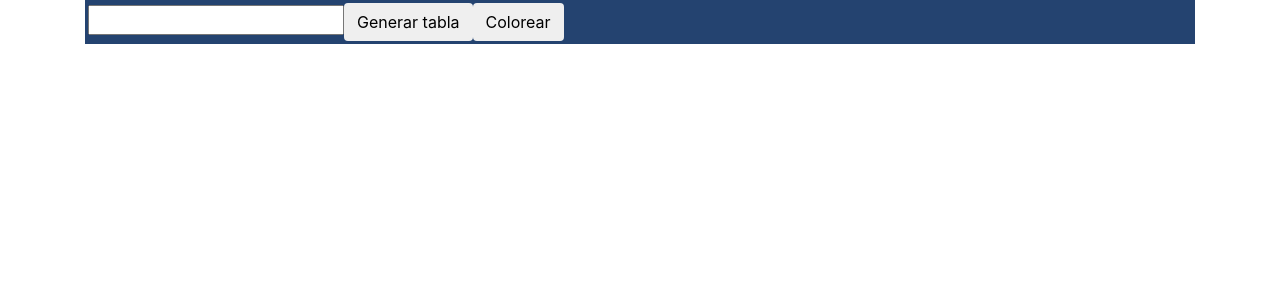
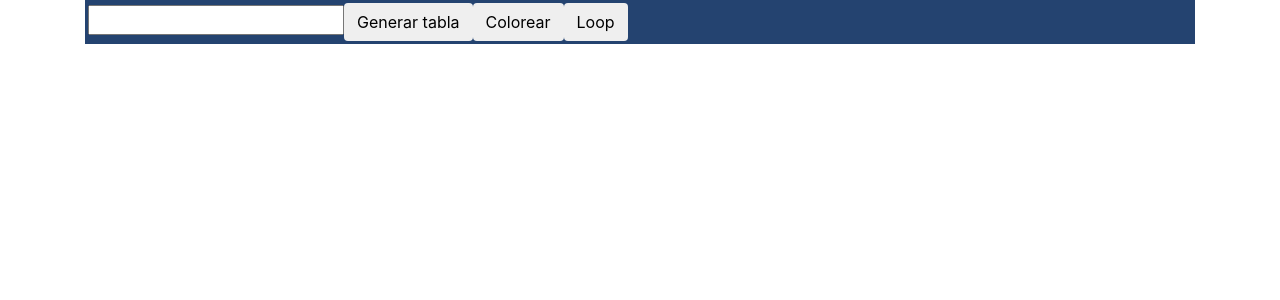
Before and after one commit to geroce17/gameOfLifeAngularVersion, an Angular app: page / in a window 1280 px wide. Shown: the top 300 px of the page. Built offline with nearby package versions, Linux system fonts and the light colour scheme.

Commit message:
v 1.0 se incluyó un boton loop para la animacion

```diff
--- a/src/app/Components/my-component.ts
+++ b/src/app/Components/my-component.ts
@@ -10,6 +10,10 @@ import { arrayObj } from './arrayObj';
 export class MyComponent {
     arr;
     num = null;
+
+    loopMode() {
+        setInterval(() => { this.play(); }, 10);
+    }
 
     changeColor(celda: HTMLTableCellElement) {
         if (celda.style.backgroundColor === 'black') {
--- a/src/app/HTML/my-component.html
+++ b/src/app/HTML/my-component.html
@@ -3,6 +3,7 @@
         <input #txtSize id="size" type="text">
         <button class="btn" (click)="generateTable(txtSize.value)" type="submit">Generar tabla</button>
         <button class="btn" type="submit" (click)="play()">Colorear</button>
+        <button class="btn" type="submit" (click)="loopMode()">Loop</button>
     </nav>
 <div>
 
```
